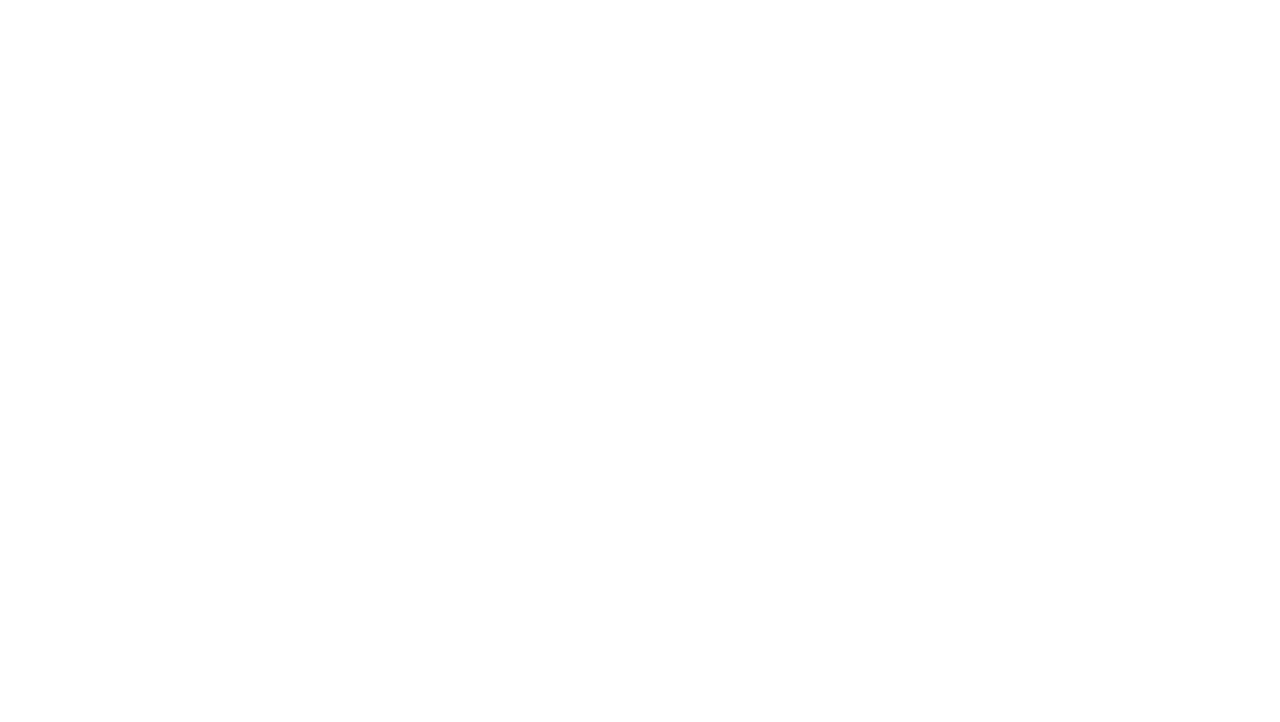
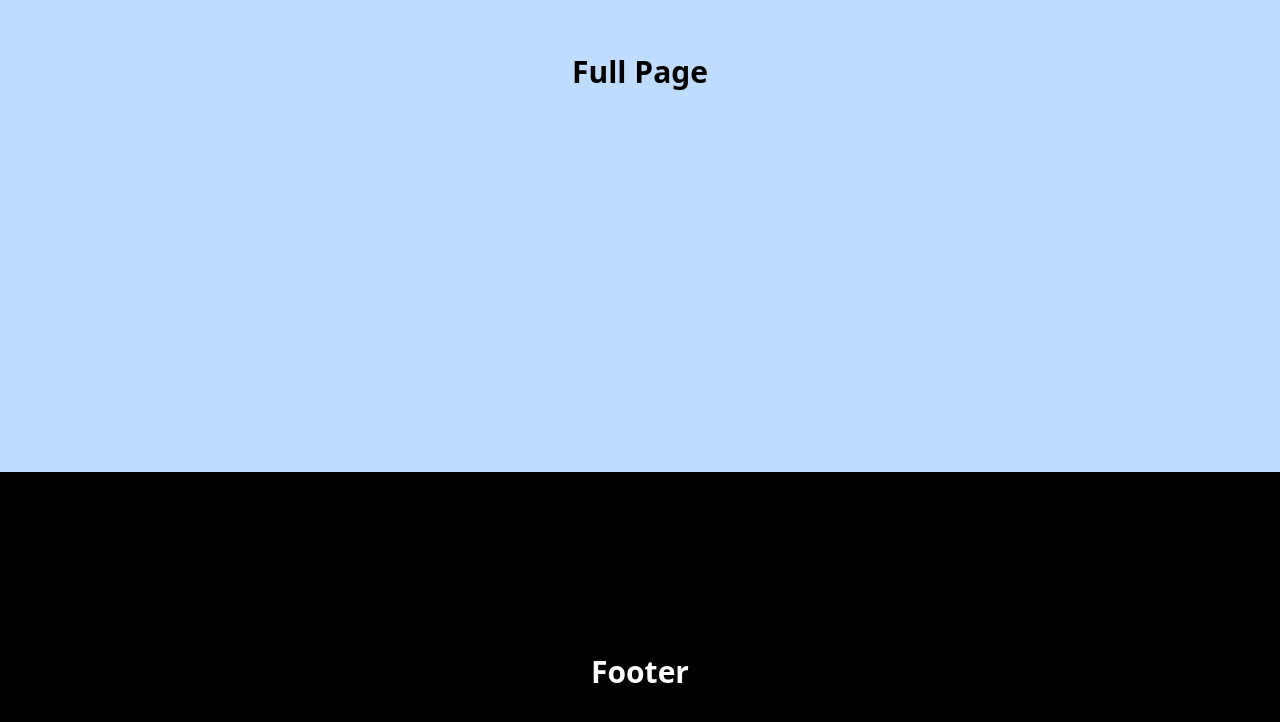
Before and after one commit to ahoward7/faith-in-action, a Nuxt app: page / in a window 1280 px wide. Shown: the part 3528-4250 px from the top of the page. Before the commit the page ends 800 px from the top, so only its background shows below. Built offline with nearby package versions, Linux system fonts and the light colour scheme.

Commit message:
Main page layout

```diff
--- a/app.vue
+++ b/app.vue
@@ -2,6 +2,7 @@
   <nuxt-layout>
     <nuxt-loading-indicator :height="5" />
     <nuxt-page />
+    <page-footer />
   </nuxt-layout>
 </template>
 
--- /dev/null
+++ b/components/page/Footer.vue
@@ -0,0 +1,5 @@
+<template>
+  <div class="bg-black flex justify-center items-center" style="height: 50vh;">
+    <h1 class="text-3xl text-white font-bold">Footer</h1>
+  </div>
+</template>
--- /dev/null
+++ b/components/page/Full.vue
@@ -0,0 +1,5 @@
+<template>
+  <div class="h-screen">
+    <slot />
+  </div>
+</template>
--- /dev/null
+++ b/components/page/Header.vue
@@ -0,0 +1,5 @@
+<template>
+  <div class="h-3/5">
+    <slot />
+  </div>
+</template>
--- /dev/null
+++ b/pages/index.vue
@@ -0,0 +1,27 @@
+<template>
+  <div>
+    <page-full class="flex flex-col">
+      <page-header class="flex justify-center items-center bg-gray-300">
+        <h1 class="text-3xl font-bold">Image</h1>
+      </page-header>
+      <div class="flex justify-center items-center h-16 bg-gray-500">
+        <h1 class="text-3xl font-bold">Navbar</h1>
+      </div>
+      <div class="grow bg-black flex items-center justify-center">
+        <h1 class="text-3xl text-white font-bold">Subheader</h1>
+      </div>
+    </page-full>
+    <page-full class="bg-green-200 flex items-center justify-center">
+      <h1 class="text-3xl font-bold">Full Page</h1>
+    </page-full>
+    <page-full class="bg-blue-200 flex items-center justify-center">
+      <h1 class="text-3xl font-bold">Full Page</h1>
+    </page-full>
+    <page-full class="bg-green-200 flex items-center justify-center">
+      <h1 class="text-3xl font-bold">Full Page</h1>
+    </page-full>
+    <page-full class="bg-blue-200 flex items-center justify-center">
+      <h1 class="text-3xl font-bold">Full Page</h1>
+    </page-full>
+  </div>
+</template>
```
